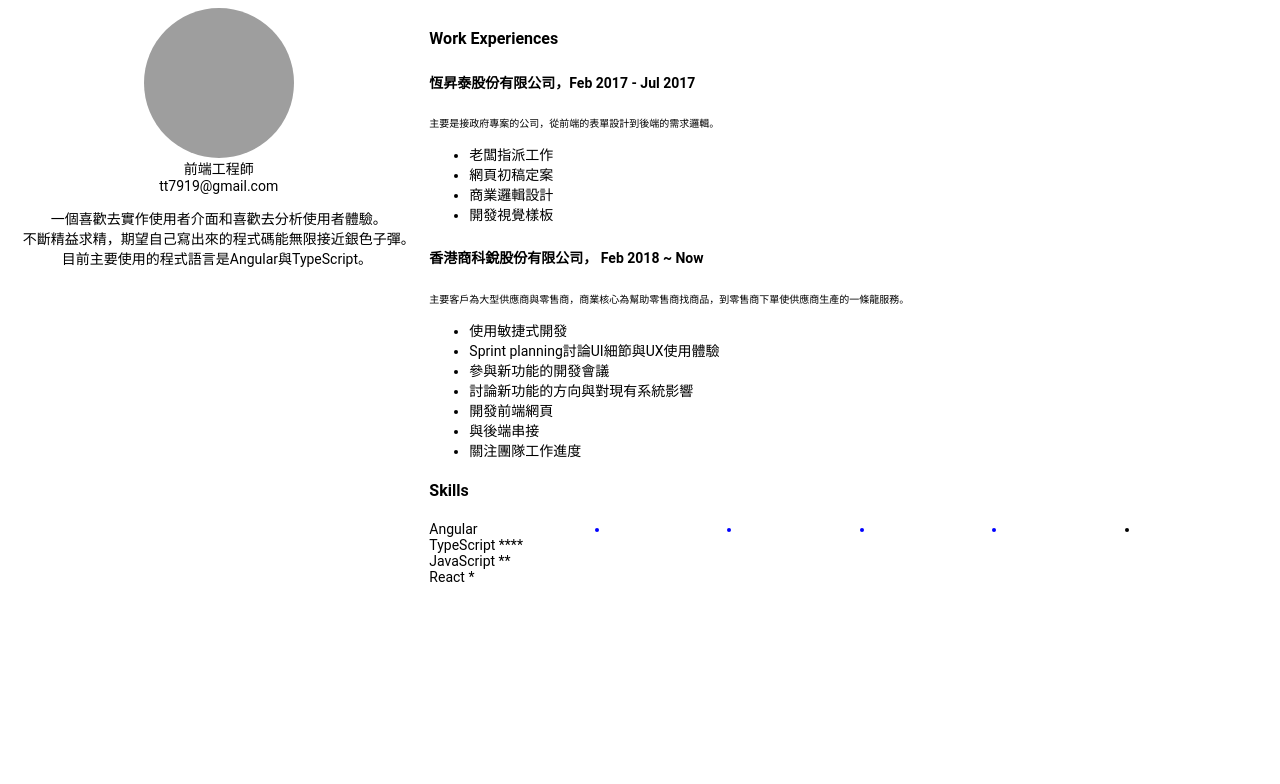
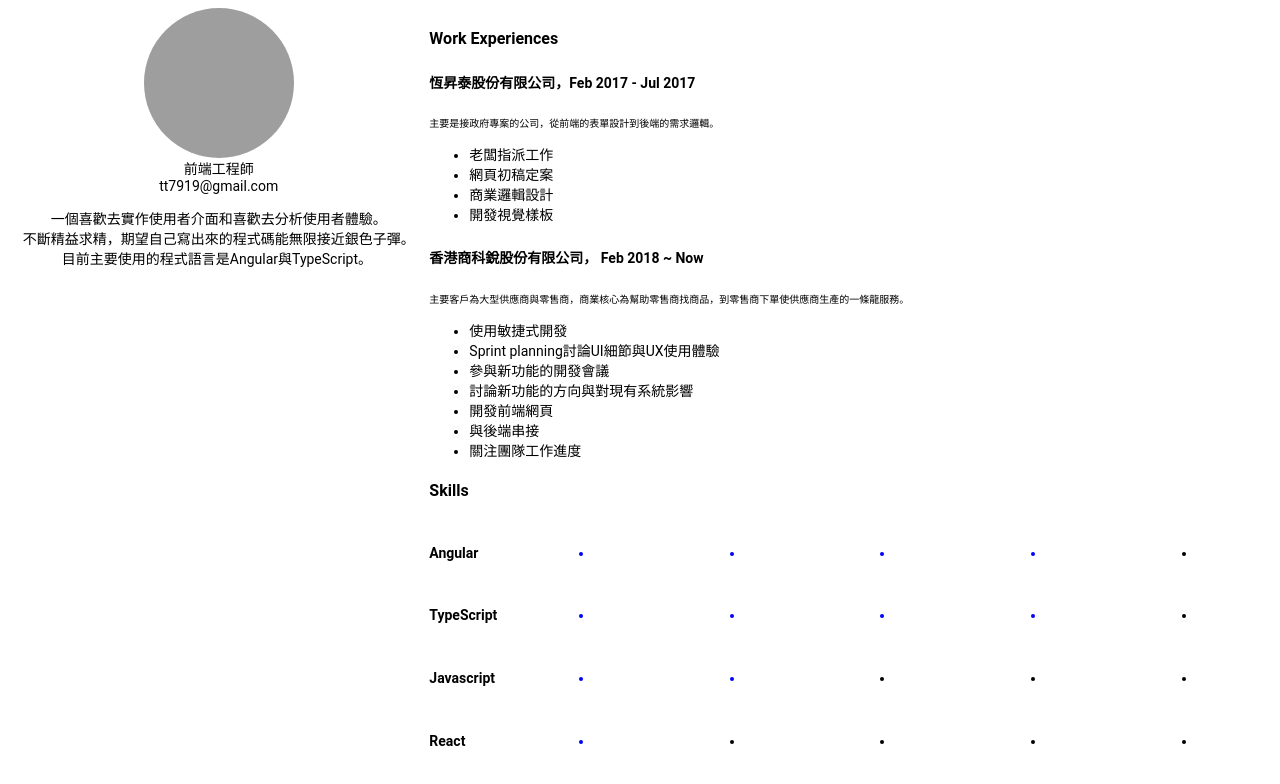
Before and after one commit to thomas8326/Angular-Practice., an Angular app: page / in a window 1280 px wide. Shown: the top 784 px of the page. Built offline with nearby package versions, Linux system fonts and the light colour scheme; grey boxes are pictures that could not be loaded; what @w11k/ngx-componentdestroyed would draw is missing.

Commit message:
3 files modified

```diff
--- a/src/app/resume/resume.component.html
+++ b/src/app/resume/resume.component.html
@@ -43,17 +43,16 @@
     <section class="function-area workExperience">
       <h4>Skills</h4>
       <div class="skill">
-        <span>Angular</span>
-        <app-star [stars]="4"></app-star>
+        <app-star [stars]="4" [title]="'Angular'"></app-star>
       </div>
-      <div>
-        TypeScript ****
+      <div class="skill">
+        <app-star [stars]="4" [title]="'TypeScript'"></app-star>
       </div>
-      <div>
-        JavaScript **
+      <div class="skill">
+        <app-star [stars]="2" [title]="'Javascript'"></app-star>
       </div>
-      <div>
-        React *
+      <div class="skill">
+        <app-star [stars]="1" [title]="'React'"></app-star>
       </div>
     </section>
   </div>
--- a/src/app/resume/star/star.component.css
+++ b/src/app/resume/star/star.component.css
@@ -1,6 +1,15 @@
 :host {
   display: block;
   width: 100%;
+}
+
+.main {
+  display: flex;
+}
+
+
+h5 {
+  width: 100
 }
 
 ul {
@@ -9,7 +18,8 @@ ul {
   padding: 0;
 
   width: 100%;
-  justify-content: space-evenly;
+  justify-content: space-around;
+  align-items: center;
 }
 
 .shine {
--- a/src/app/resume/star/star.component.html
+++ b/src/app/resume/star/star.component.html
@@ -1,5 +1,6 @@
-<ul>
-  <li
-    *ngFor="let star of starsCountAry; let i = index"
-    [class.shine]="i <= stars - 1"></li>
-</ul>
+<div class="main">
+	<h5>{{ title }}</h5>
+	<ul>
+		<li *ngFor="let star of starsCountAry; let i = index" [class.shine]="i <= stars - 1"></li>
+	</ul>
+</div>
--- a/src/app/resume/star/star.component.ts
+++ b/src/app/resume/star/star.component.ts
@@ -10,6 +10,8 @@ export class StarComponent implements OnInit {
   @Input() stars: number;
 
   @Input() starsCount = 5;
+
+  @Input() title: string;
   starsCountAry: number[] = [];
 
   constructor() { }
```
